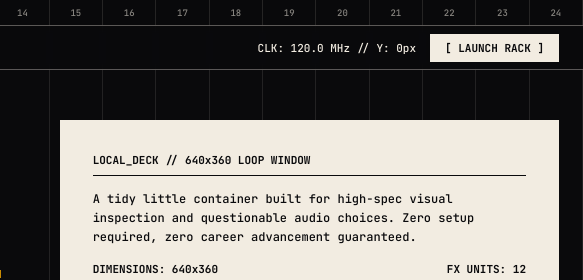
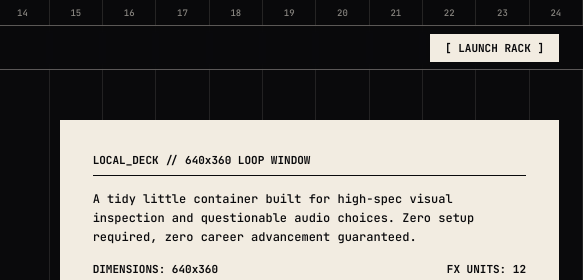
Before and after one commit to WarrenRe/-patchwork-dsp, a plain HTML site: page index.html in a window 1280 px wide. Shown: the top 280 px of the page, 697-1280 px from the left. Drawn offline with Linux system fonts and the light colour scheme.

```diff
--- a/index.html
+++ b/index.html
@@ -607,7 +607,8 @@
       <span>LOCAL MEDIA DECK &amp; 12-WAY NOISE MAKER</span>
     </div>
     <div class="header-right">
-      <span id="scrollClock">CLK: 120.0 MHz // Y_IDLE</span>
+      <!-- COMMENTED OUT: Y-Axis / Clock Tracker to prevent mobile overflow -->
+      <!-- <span id="scrollClock">CLK: 120.0 MHz // Y_IDLE</span> -->
       <a href="#live-rack" class="cta-top">[ LAUNCH RACK ]</a>
     </div>
   </header>
@@ -1124,6 +1125,8 @@
       backdrop.appendChild(document.createElement('div'));
     }
 
+// COMMENTED OUT: Scroll clock and Y-axis calculation listener
+    /*
     let lastScrollY = window.scrollY;
     const scrollClock = document.getElementById('scrollClock');
     window.addEventListener('scroll', () => {
@@ -1132,6 +1135,7 @@
       lastScrollY = currentY;
       scrollClock.textContent = `CLK: ${(120 + delta * 3.7).toFixed(1)} MHz // Y: ${Math.round(currentY)}px`;
     });
+    */
 
     // Easter Egg Overlays for Module Spec 01 & 02
     let cardFlashTimeout = null;
```
